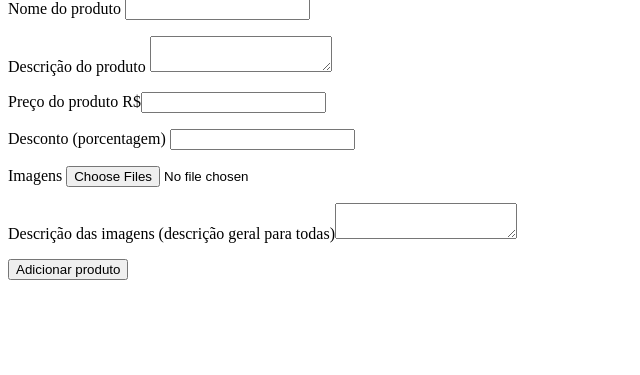
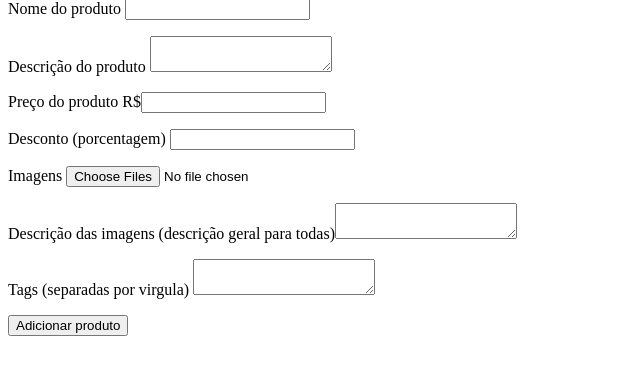
Before and after one commit to osurinhu/Site-Camisas, a Flask app: page /admin/adicionar_produto in a window 1280 px wide. Shown: the part 224-599 px from the top of the page, without its empty margins (0-640 px from the left). Run offline with Flask 3, Linux system fonts and the light colour scheme; the visitor is signed in with stand-in values (Sample User, id 1); data comes from the database, SQL or seed files in the repository; parts of the project's set-up code (start-up, migrations or seed data) failed here and were passed over.

Commit message:
tags agora podem ser adicionadas junto ao produto

```diff
--- a/Site_Camisas/blueprints/admin/templates/adicionar_produto.html
+++ b/Site_Camisas/blueprints/admin/templates/adicionar_produto.html
@@ -37,6 +37,11 @@
                 Descrição das imagens (descrição geral para todas)<textarea name="img_descricao"></textarea>
             </label>
         </p>
+        <p>
+            <label>
+                Tags (separadas por virgula) <textarea name="tags"></textarea>
+            </label>
+        </p>
 
 
         <button type="submit">Adicionar produto</button>
--- a/Site_Camisas/blueprints/admin/views.py
+++ b/Site_Camisas/blueprints/admin/views.py
@@ -18,30 +18,15 @@ def admin():
             for produto in query:
 
                 imagem = cur.execute("SELECT id, img_descricao, imagem FROM imagens_produtos WHERE produto_id = ?;",(produto[0],)).fetchall()
-
-
-                query[i] += (imagem,)
+                tags = cur.execute("SELECT tag FROM tags WHERE produto_id = ?;",(produto[0],)).fetchall()
+                query[i] += (tags,imagem)
                 i += 1
-
 
         finally:
             cur.close()
 
 
     return render_template("admin.html",query=query)
-
-
-
-
-
-
-
-
-
-
-
-
-
 
 
 
@@ -53,22 +38,24 @@ def adicionar_produto():
         return render_template("adicionar_produto.html")
 
     else:
-
+        # Filtra inputs
         user_inputs = {
             "produto_nome": request.form.get("produto_nome"),
             "produto_descricao": request.form.get("produto_descricao"),
             "valor": request.form.get("valor"),
             "desconto": request.form.get("desconto"),
             "img_descricao": request.form.get("img_descricao"),
+            "tags": request.form.get("tags"),
             "img": []
         }
 
+        # Transforma imagens (se tiver)em base64
         files = request.files.getlist('imagem')
         for imagem in files:
             user_inputs["img"].append(base64.b64encode(imagem.read()).decode('utf-8'))
 
 
-
+        # Checa se todos os campos foram preenchidos
         if not all(user_inputs.values()):
             return render_erro("informação em falta")
 
@@ -76,17 +63,31 @@ def adicionar_produto():
         user_inputs["valor"] = float(user_inputs["valor"])
         user_inputs["desconto"] = float(user_inputs["desconto"])
 
+        # Transforma string de tags em lista
+        user_inputs["tags"] = user_inputs["tags"].split(",")
+
 
         with sqlite3.connect("database/database.db") as con:
             cur = con.cursor()
 
             # Acessa a DB e adiciona produto
             try:
+                # Adiciona produto
                 cur.execute("INSERT INTO produtos (produto_nome, produto_descricao, valor, desconto, data_adicao, vendedor_id) VALUES (?,?,?,?,datetime('now', 'localtime'),?);",(user_inputs["produto_nome"],user_inputs["produto_descricao"],user_inputs["valor"],user_inputs["desconto"],session["usuario_id"]))
+
+                # Pega id do produto adicionado
                 produto_id = cur.lastrowid
 
+                # Adiciona imagens
                 for imagem in user_inputs["img"]:
                     cur.execute("INSERT INTO imagens_produtos (produto_id, img_descricao, imagem) VALUES (?,?,?);",(produto_id, user_inputs["img_descricao"],imagem))
+
+                # Adiciona tags
+                for tag in user_inputs["tags"]:
+                    if tag:
+                        cur.execute("INSERT INTO tags (produto_id, tag) VALUES (?,?)",(produto_id,tag))
+
+
                 con.commit()
 
             finally:
```
Also changed, not shown: Site_Camisas/blueprints/admin/templates/admin.html (+11 -6 lines), Site_Camisas/blueprints/autenticacao/views.py (+10 -1 lines).
